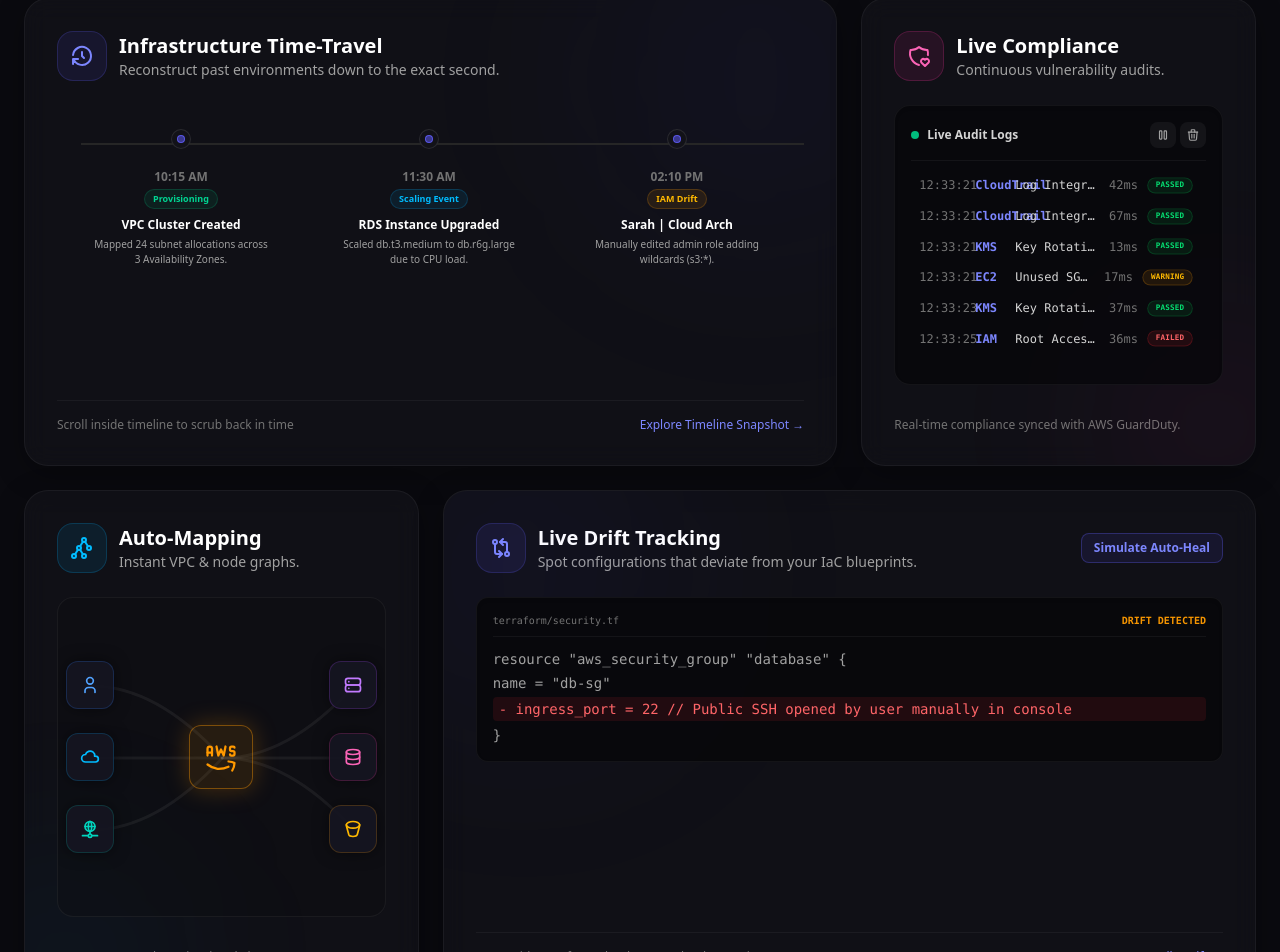
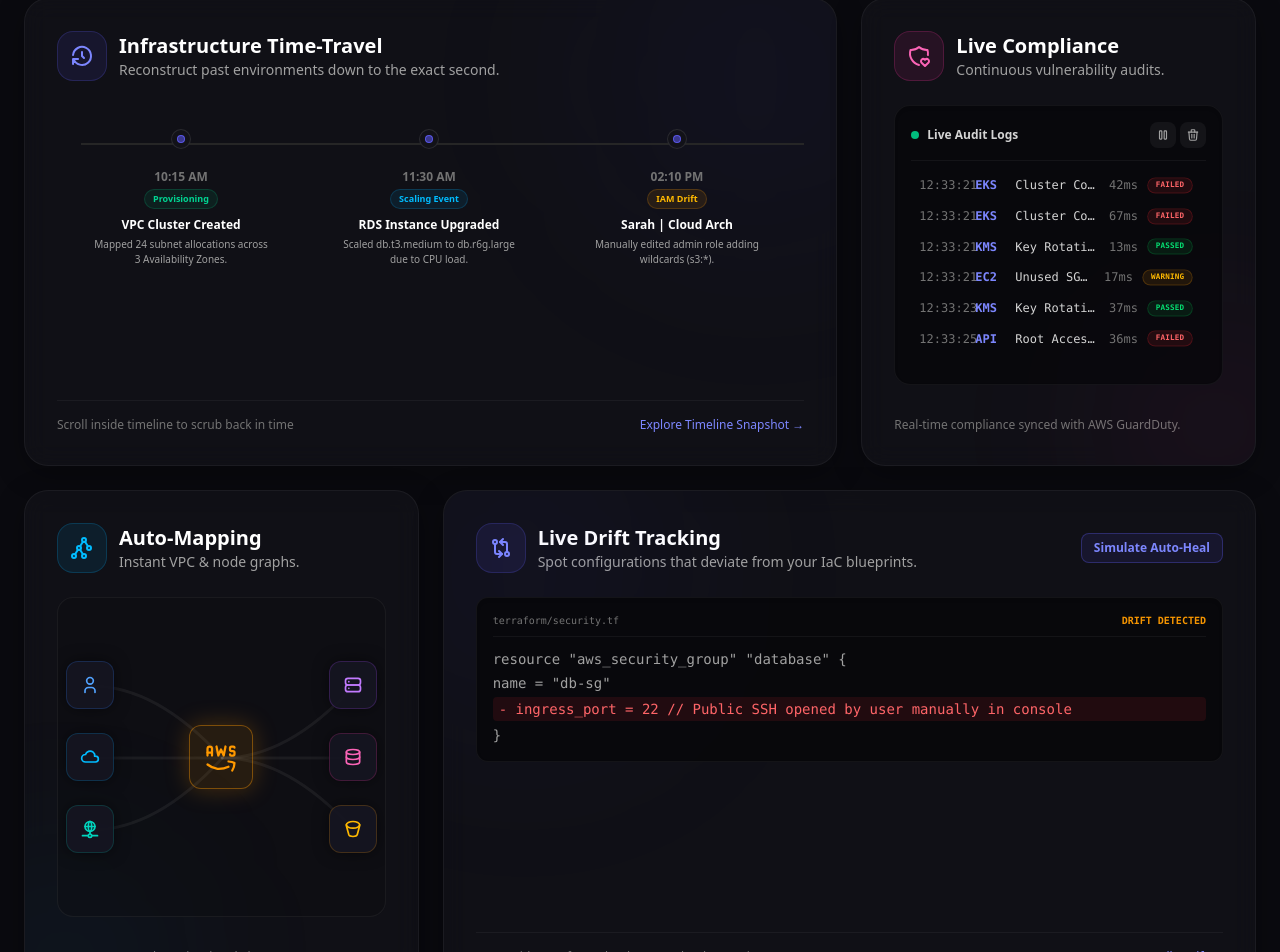
Before and after one commit to manavmerja/Gravity-Lens, a Next.js app in the folder frontend/: page / in a window 1280 px wide. Shown: the part 1082-2034 px from the top of the page. Built offline with nearby package versions, Linux system fonts and the light colour scheme.

Commit message:
feat: add bento-grid components featuring AWS infrastructure visualization, interactive timelines, and live compliance feed

```diff
--- a/frontend/src/components/sections/bento-grid.tsx
+++ b/frontend/src/components/sections/bento-grid.tsx
@@ -281,11 +281,11 @@ const auditChecks = [
   { service: "IAM", checkName: "MFA Enforcement Checked", status: "passed" },
   { service: "VPC", checkName: "Public Port 22 Ingress Scan", status: "warning" },
   { service: "S3", checkName: "Public Access Block Audit", status: "passed" },
-  { service: "CloudTrail", checkName: "Log Integrity Audited", status: "passed" },
+  { service: "EKS", checkName: "Cluster Configuration Drift", status: "failed" },
   { service: "RDS", checkName: "DB Storage Encryption check", status: "passed" },
   { service: "KMS", checkName: "Key Rotation Schedule check", status: "passed" },
   { service: "EC2", checkName: "Unused SGs Cleanup Scan", status: "warning" },
-  { service: "IAM", checkName: "Root Access Key Detection", status: "failed" },
+  { service: "API", checkName: "Root Access Key Detection", status: "failed" },
 ];
 
 function LiveComplianceFeed() {
```
